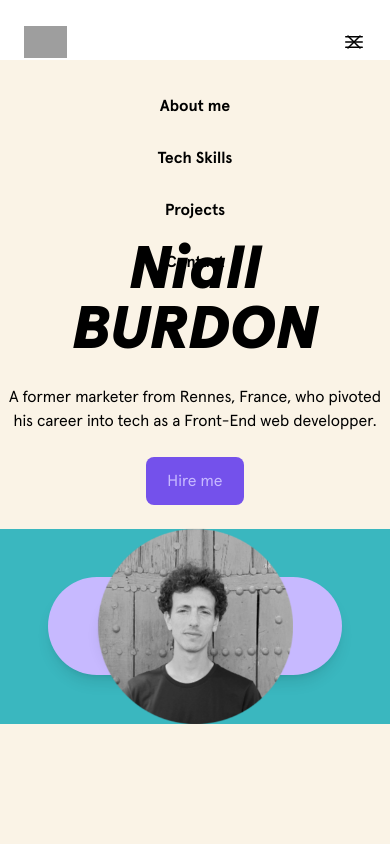
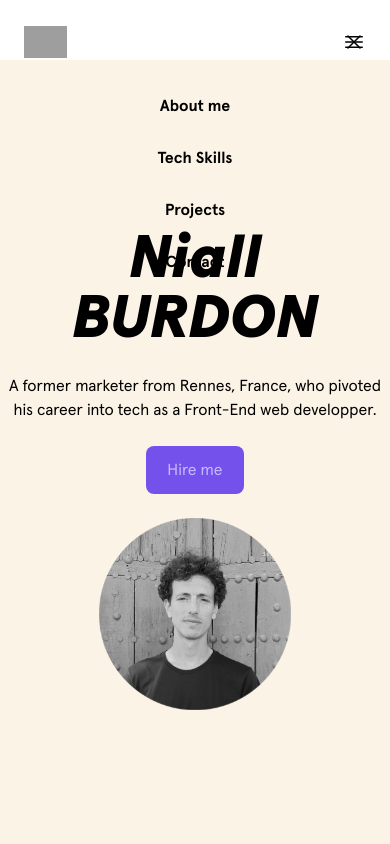
Before and after one commit to nburd01/portfolioMernFront, a React (Create React App) app in the folder portfolio/client/: page / in a window 390 px wide. Shown: the top 844 px of the page. Built offline with nearby package versions, Linux system fonts and the light colour scheme; grey boxes are pictures that could not be loaded.

Commit message:
tailWind

```diff
--- a/portfolio/client/src/components/Pages/Header.tsx
+++ b/portfolio/client/src/components/Pages/Header.tsx
@@ -23,17 +23,17 @@ export const LandingPage = () => {
               <button className='p-3 w-1/4 bg-main_purple color text-light_purple rounded-lg'>Hire me</button>
             </div>
             {/* IMG */}
-            {/* <div className='xl:hidden flex justify-center items-center'>
+            <div className='xl:hidden flex justify-center items-center'>
               <img className='xl:hidden flex my-6 shrink-0 w-48 h-48 z-10' src={Niall_img} alt="Niall" />
-            </div> */}
+            </div>
         </div>
 
       {/* RIGHT */}
-        <div className='flex w-full mt-6  relative inset-0 xl:w-6/12 h-auto justify-center items-center bg-tahiti '>
-          <div className='flex w-2/4 h-2/4 xl:shrink-0 bg-light_purple rounded-full justify-center items-center absolute left-12 shadow-lg '/>
+        <div className='hidden mt-6 xl:flex relative inset-0 w-6/12 h-auto justify-center items-center bg-tahiti '>
+        <div className='flex w-2/4 h-2/4 xl:shrink-0 bg-light_purple rounded-full justify-center items-center absolute left-12 shadow-lg '/>
           <div className='flex w-2/4 h-2/4 xl:shrink-0 bg-main_purple rounded-full justify-center items-center absolute top-12 shadow-lg '/>
           <div className='flex w-2/4 h-2/4 xl:shrink-0 bg-light_purple rounded-full justify-center items-center absolute right-12 shadow-lg '/>
-          <img className='flex h-3/6 w-3/6 lg:w-auto z-10 ' src={Niall_img} alt="Niall" />
+          <img className='flex h-3/6 z-10 ' src={Niall_img} alt="Niall" />
         </div>
     </div>
 </div>
```
